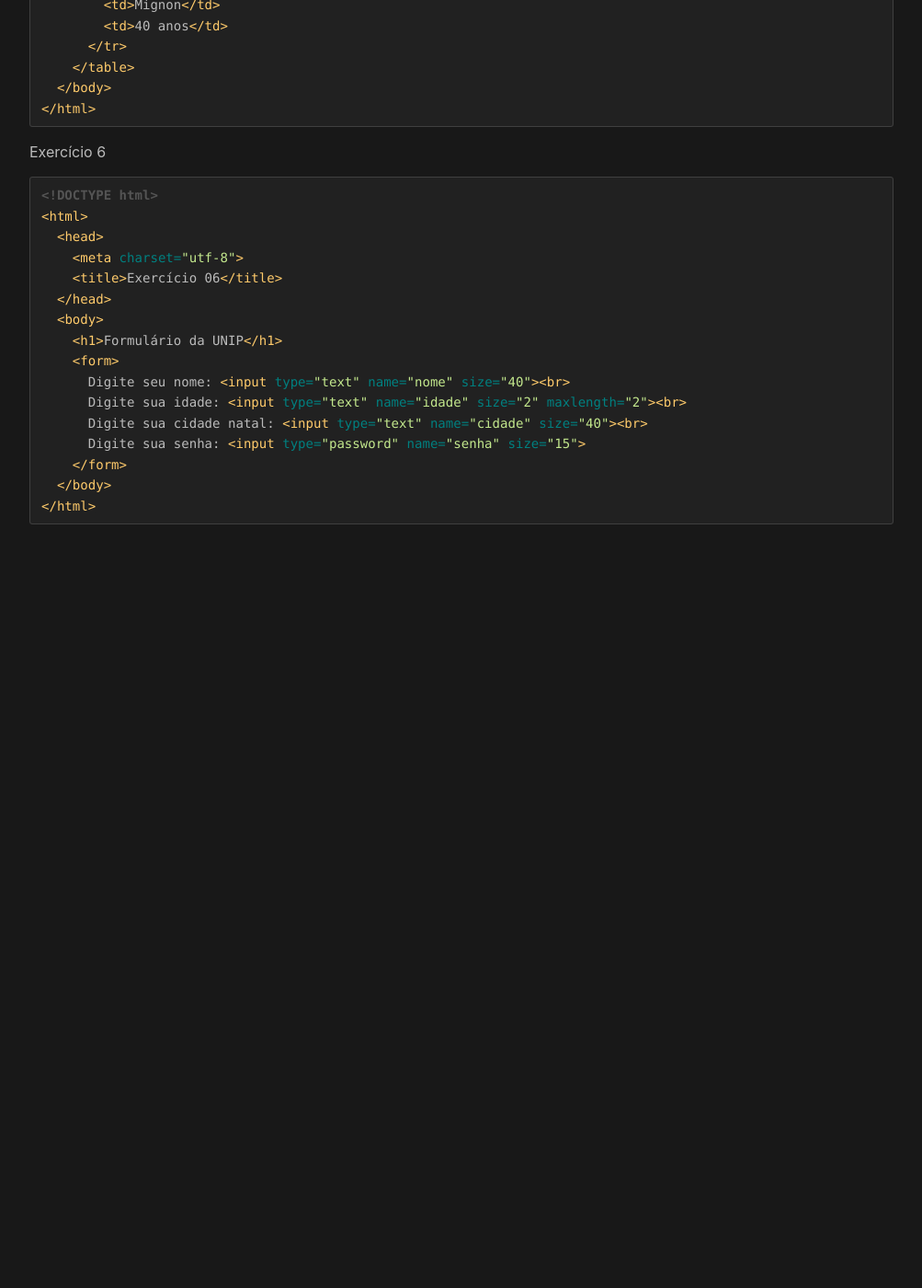
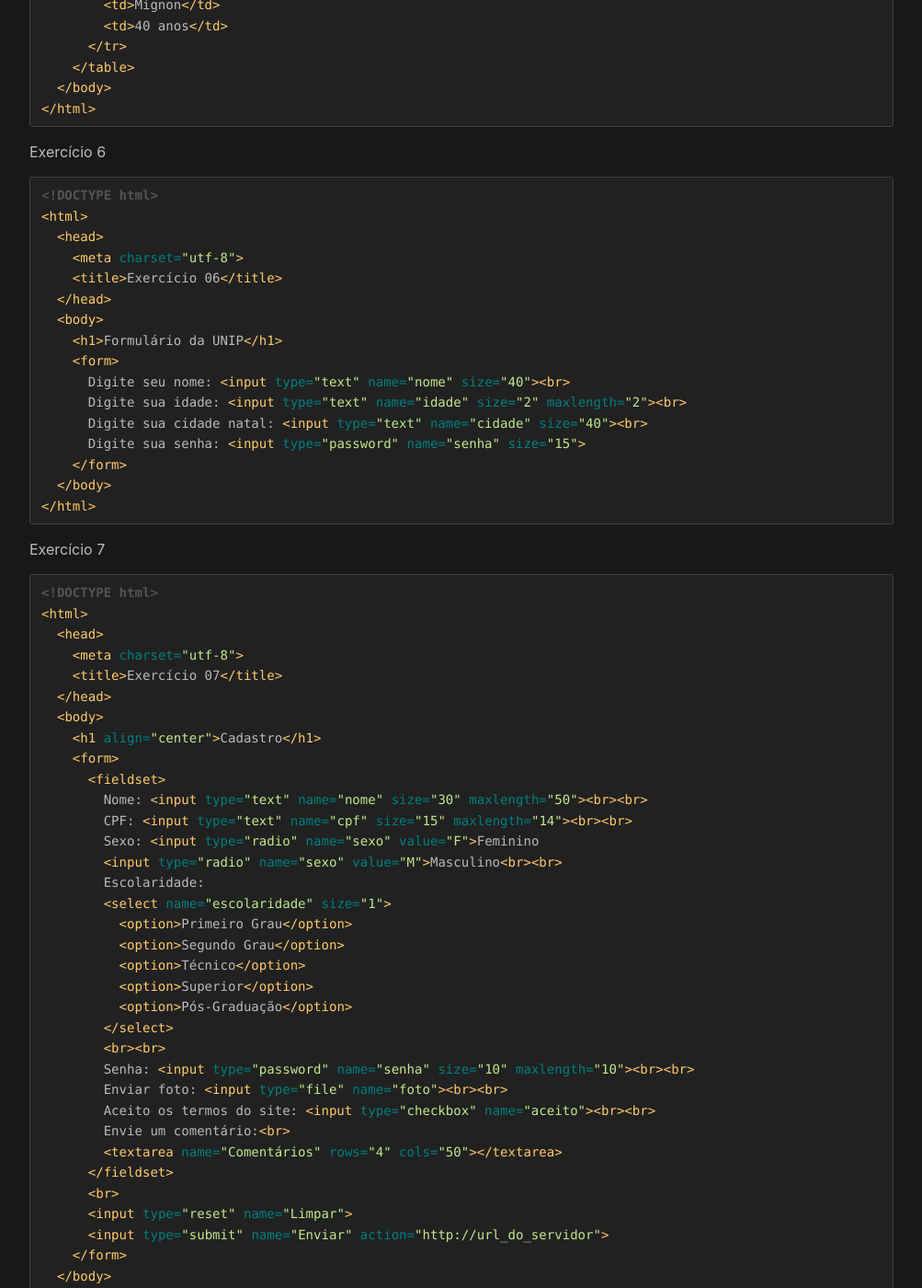
Before and after one commit to amignon/amignon.github.io, a Jekyll site: the page built from paginas/dswi/html.md, in a window 1280 px wide and 1400 px high, scrolled down 21440 px. Shown: the whole window at 92% size, without its empty margins (138-1141 px from the left). Built offline with Jekyll 4.4.1, drawn with Linux system fonts in a browser that asks for light colours; nearby versions of some CDN libraries; before the commit the page ends 22070 px from its top, so only the background shows below that; some of the changed text lies outside the part shown.

Commit message:
Atualização

````diff
--- a/paginas/dswi/html.md
+++ b/paginas/dswi/html.md
@@ -610,12 +610,12 @@ Os elementos de um formulário são:
         <input type="radio" name="rb" value="M" checked>Masculino<br>
         <input type="radio" name="rb" value="F">Feminino<br>
         Quais linguagens de programação você conhece?<br>
-        <input type="checkbox" name="cb" value="c">C<br>
-        <input type="checkbox" name="cb" value="csharp">C#<br>
-        <input type="checkbox" name="cb" value="java">Java<br>
-        <input type="checkbox" name="cb" value="js">JavaScript<br>
-        <input type="checkbox" name="cb" value="python">Python<br>
-        <input type="checkbox" name="cb" value="ruby">Ruby<br>
+        <input type="checkbox" name="cb1" value="c">C<br>
+        <input type="checkbox" name="cb2" value="csharp">C#<br>
+        <input type="checkbox" name="cb3" value="java">Java<br>
+        <input type="checkbox" name="cb4" value="js">JavaScript<br>
+        <input type="checkbox" name="cb5" value="python">Python<br>
+        <input type="checkbox" name="cb6" value="ruby">Ruby<br>
       </form>
     </body>
   </html>
@@ -832,7 +832,7 @@ Os elementos de um formulário são:
             <textarea name="Comentários" rows="4" cols="50"></textarea>
           </fieldset>
           <br>
-          <input type="reset" name="limpar">
+          <input type="reset" name="Limpar">
           <input type="submit" name="Enviar" action="http://url_do_servidor">
         </form>
       </div>
@@ -1020,3 +1020,43 @@ Exercício 6
   </body>
 </html>
 ```
+
+Exercício 7
+
+```html
+<!DOCTYPE html>
+<html>
+  <head>
+    <meta charset="utf-8">
+    <title>Exercício 07</title>
+  </head>
+  <body>
+    <h1 align="center">Cadastro</h1>
+    <form>
+      <fieldset>
+        Nome: <input type="text" name="nome" size="30" maxlength="50"><br><br>
+        CPF: <input type="text" name="cpf" size="15" maxlength="14"><br><br>
+        Sexo: <input type="radio" name="sexo" value="F">Feminino
+        <input type="radio" name="sexo" value="M">Masculino<br><br>
+        Escolaridade:
+        <select name="escolaridade" size="1">
+          <option>Primeiro Grau</option>
+          <option>Segundo Grau</option>
+          <option>Técnico</option>
+          <option>Superior</option>
+          <option>Pós-Graduação</option>
+        </select>
+        <br><br>
+        Senha: <input type="password" name="senha" size="10" maxlength="10"><br><br>
+        Enviar foto: <input type="file" name="foto"><br><br>
+        Aceito os termos do site: <input type="checkbox" name="aceito"><br><br>
+        Envie um comentário:<br>
+        <textarea name="Comentários" rows="4" cols="50"></textarea>
+      </fieldset>
+      <br>
+      <input type="reset" name="Limpar">
+      <input type="submit" name="Enviar" action="http://url_do_servidor">
+    </form>
+  </body>
+</html>
+```
````
